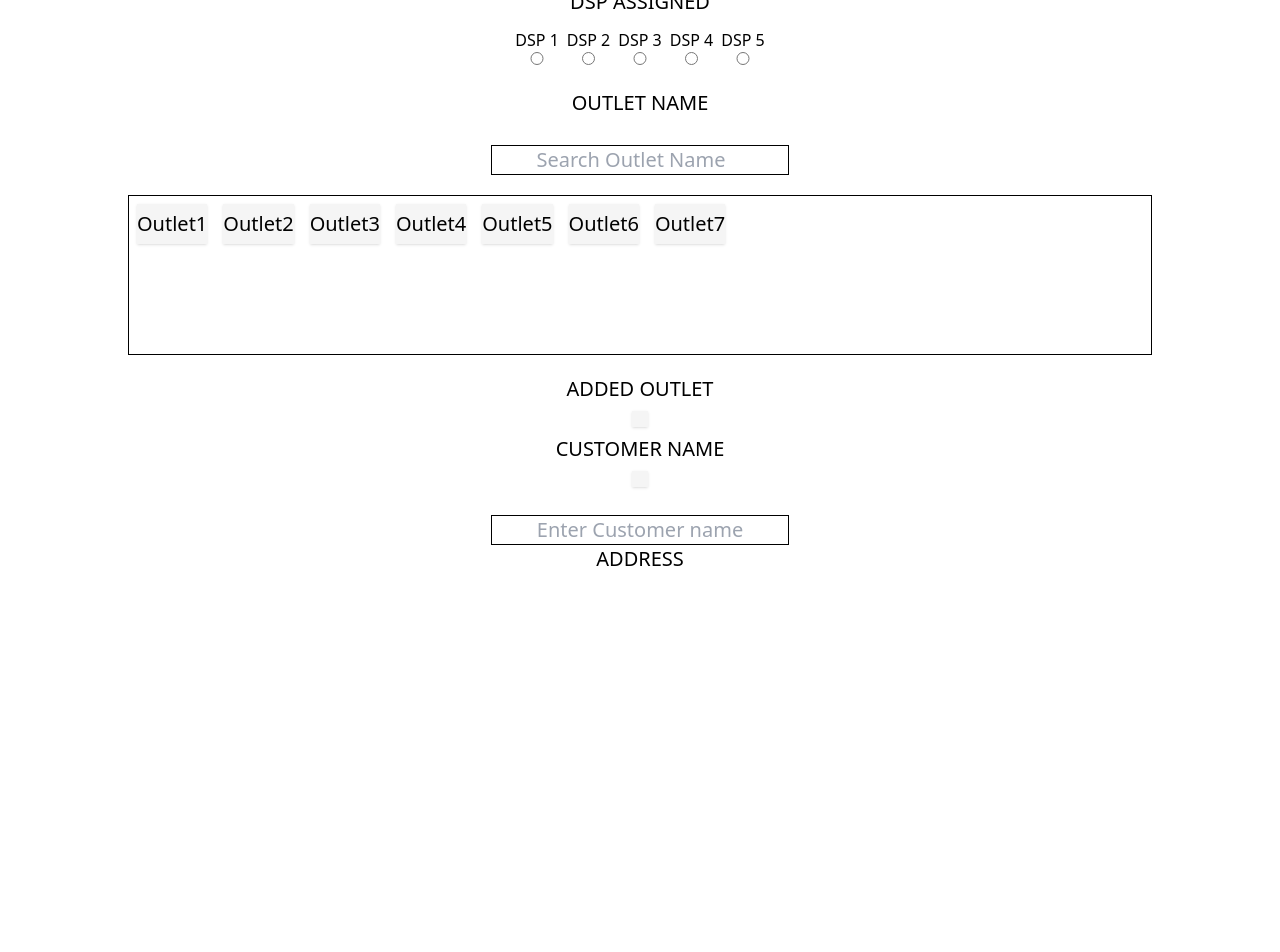
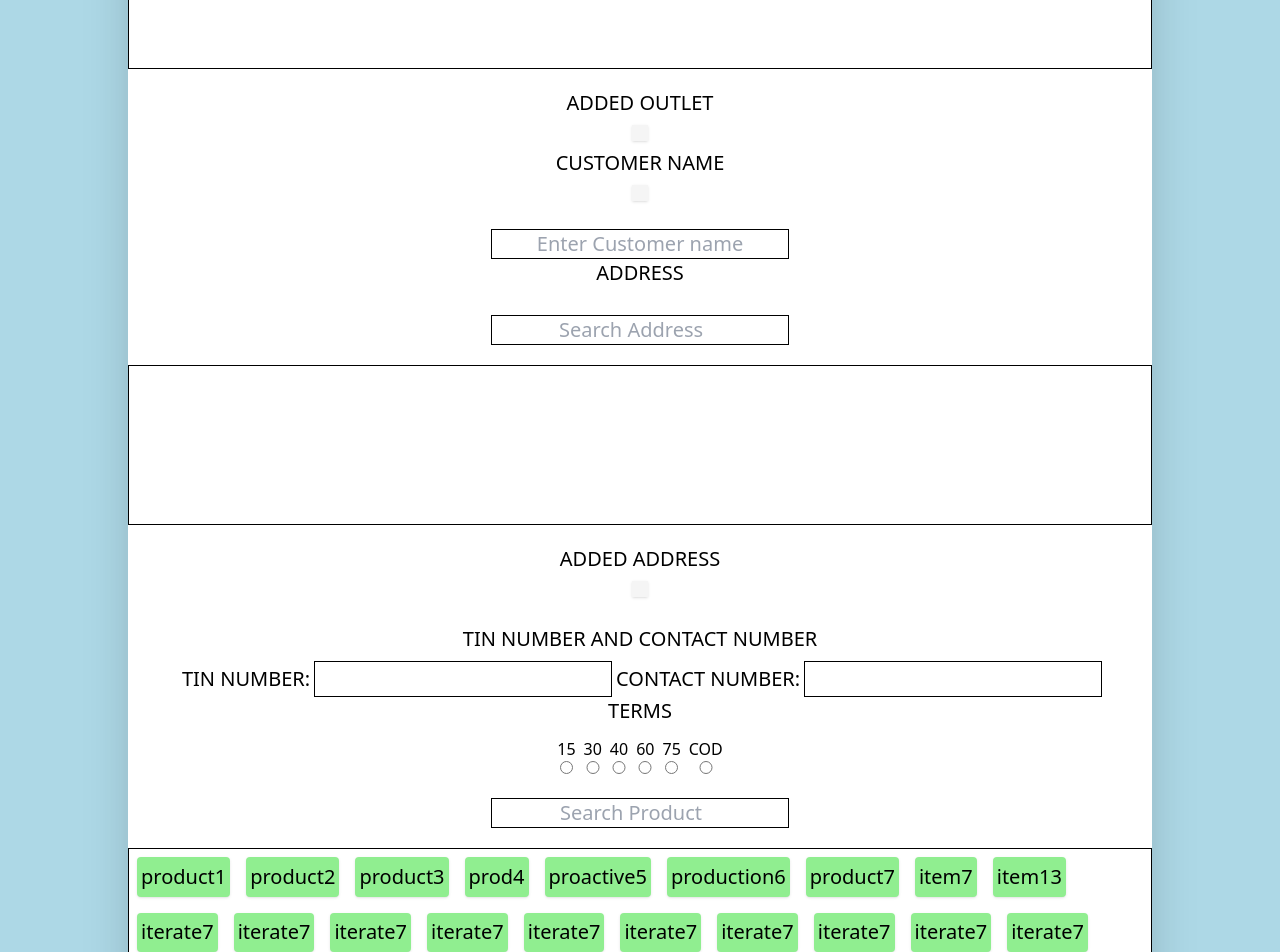
Before and after one commit to Xyron-22/WebForm, a Next.js app: page / in a window 1280 px wide. Shown: the part 560-1512 px from the top of the page. Before the commit the page ends 1301 px from the top, so only its background shows below. Built offline with nearby package versions, Linux system fonts and the light colour scheme.

Commit message:
development stage 2

```diff
--- a/app/page.js
+++ b/app/page.js
@@ -3,7 +3,7 @@ import HomePage from '@/components/Home';
 
 export default function Home() {
   return (
-    <main className="flex min-h-screen flex-col items-center pb-40">
+    <main className="flex min-h-screen flex-col items-center bg-lightBlue">
       <HomePage></HomePage>
     </main>
   )
--- a/components/Home.jsx
+++ b/components/Home.jsx
@@ -3,7 +3,9 @@
 import React, { useEffect, useState } from 'react';
 import MockData from '@/data/ProductData';
 import Outlet from "@/data/OutletNameData";
+import DspAddresses from '@/data/DspAddresses';
 import DspData from '@/data/DspData';
+import TermsData from '@/data/TermsData';
 import Modal from './Modal';
 
 const HomePage = () => {
@@ -25,8 +27,18 @@ const HomePage = () => {
     const [outlet, setOutlet] = useState("")
     //state for customer name
     const [customerName, setCustomerName] = useState("")
-    //state for address based on DSP assigned
-    const [arrayOfAddress, setArrayOfAddress] = useState()
+    //state for array of address shown based on DSP assigned
+    const [arrayOfAddressShown, setArrayOfAddressShown] = useState()
+    //state for array of address to search against, initial array of address based on dsp
+    const [arrayOfAddressToSearchAgainst, setArrayOfAddressToSearchAgainst] = useState()
+    //state for address
+    const [address, setAddress] = useState("")
+    //state for tin number
+    const [tinNumber, setTinNumber] = useState("")
+    //state for contact number
+    const [contactNumber, setContactNumber] = useState("")
+    //state for term
+    const [term, setTerm] = useState("")
     //state for toggling the modal
     const [toggle, setToggle] = useState(false)
 
@@ -61,7 +73,7 @@ const HomePage = () => {
 
     //function for searching products in the lists of products
     const handleSearchOutletName = (e) => {
-      const newArr = Outlet.filter((prod) => prod.toLowerCase().indexOf(e.target.value.toLowerCase()) !== -1)
+      const newArr = Outlet.filter((outlet) => outlet.toLowerCase().indexOf(e.target.value.toLowerCase()) !== -1)
       setOutletArray(newArr)
     }
 
@@ -70,77 +82,50 @@ const HomePage = () => {
       setDate(new Date(event.target.value))
   }
 
+    //function for searching address
+    const handleSearchAddress = (e) => {
+      const newArr = arrayOfAddressToSearchAgainst.filter((prod) => prod.toLowerCase().indexOf(e.target.value.toLowerCase()) !== -1)
+      setArrayOfAddressShown(newArr)
+    }
+
     //function for showing addresses based on DSP assigned
     useEffect(() => {
       switch (dspAssigned) {
-        case "DSP 1": setArrayOfAddress(DspData.dsp1)
+        case "DSP 1": setArrayOfAddressShown(DspAddresses.dsp1)
+        setArrayOfAddressToSearchAgainst(DspAddresses.dsp1)
         break;
-        case "DSP 2": setArrayOfAddress(DspData.dsp2)
+        case "DSP 2": setArrayOfAddressShown(DspAddresses.dsp2)
+        setArrayOfAddressToSearchAgainst(DspAddresses.dsp2)
         break;
-        case "DSP 3": setArrayOfAddress(DspData.dsp3)
+        case "DSP 3": setArrayOfAddressShown(DspAddresses.dsp3)
+        setArrayOfAddressToSearchAgainst(DspAddresses.dsp3)
         break;
-        case "DSP 4": setArrayOfAddress(DspData.dsp4)
+        case "DSP 4": setArrayOfAddressShown(DspAddresses.dsp4)
+        setArrayOfAddressToSearchAgainst(DspAddresses.dsp4)
         break;
-        case "DSP 5": setArrayOfAddress(DspData.dsp5)
+        case "DSP 5": setArrayOfAddressShown(DspAddresses.dsp5)
+        setArrayOfAddressToSearchAgainst(DspAddresses.dsp5)
         break;
       }
     }, [dspAssigned])
-    // const handleDSPAddresses = (e) => {
-    //   e.preventDefault();
-
-    // }
-
-    console.log(dspAssigned)
 
   return (
     <>
-    <div className='flex-col flex items-center lg:w-[80%]'>
+    <div className='flex-col flex items-center lg:w-[80%] bg-white shadow-2xl'>
       <h1 className='m-10 text-xl text-center md:text-2xl'>WESTERN BROTHERS OIL AND LUBRICANTS INC. ORDER FORM</h1>
       <h3 className='mb-5 text-lg text-center md:text-xl'>DISTRIBUTOR SALES PERSONNEL ORDER FORM</h3>
-    <input type='search' onChange={handleSearchProduct} placeholder='Search Product' className='text-xs md:text-xl xl:text-xl mt-5 text-center border border-black'></input>
-    <div className='w-full flex m-5 flex-wrap text-xs md:text-xl border border-black h-[20vh] overflow-auto'>
-    {mockDataArray.map((val, i) => {
-      return (
-          <input className='h-[25%] m-1 md:m-2 hover:cursor-pointer bg-whiteSmoke shadow hover:scale-110' key={i} name="product" type='button' value={val} onClick={(e) => {
-          setToggle(!toggle);
-          handleProduct(e)
-          }}>
-          </input>
-      )
-    })}
-    </div>
-    <p className='text-xs md:text-xl text-center mb-2'>ADDED PRODUCTS</p>
-    {arrayProducts.map(({product, quantity, price}, i) => {
-      return (
-        <div className='text-xs md:text-xl text-center'>
-          <li key={i}>Product:{product}, Quantity:{quantity}, Price:&#x20B1;{price} <button type='button' onClick={(e) => handleRemoveProductOnArray(e, product)}>REMOVE</button></li>
-        </div>
-      )
-    })}
     <label htmlFor='date' className='mt-5 mb-2 text-xs md:text-xl text-center'>ORDER DATE</label>
     <input className='shadow bg-whiteSmoke' type='date' name='date' value={date.toLocaleDateString("en-CA")} onChange={onSetDate}></input>
     <h1 className='text-xs md:text-xl text-center mt-5 mb-2'>DSP ASSIGNED</h1>
     <div className='text-center flex'>
-      <div className='m-1 flex flex-col'>
-        <label htmlFor='DSP1'>DSP 1</label>
-        <input type='radio' name='DSP1' value="DSP 1" checked={dspAssigned === "DSP 1"} onChange={(e) => setDspAssigned(e.target.value)}></input>
-      </div>
-      <div className='m-1 flex flex-col'>
-        <label htmlFor='DSP2'>DSP 2</label>
-        <input type='radio' name='DSP2' value="DSP 2" checked={dspAssigned === "DSP 2"} onChange={(e) => setDspAssigned(e.target.value)}></input>
-      </div>
-      <div className='m-1 flex flex-col'>
-        <label htmlFor='DSP3'>DSP 3</label>
-        <input type='radio' name='DSP3' value="DSP 3" checked={dspAssigned === "DSP 3"} onChange={(e) => setDspAssigned(e.target.value)}></input>
-      </div>
-      <div className='m-1 flex flex-col'>
-        <label htmlFor='DSP4'>DSP 4</label>
-        <input type='radio' name='DSP4' value="DSP 4" checked={dspAssigned === "DSP 4"} onChange={(e) => setDspAssigned(e.target.value)}></input>
-      </div>
-      <div className='m-1 flex flex-col'>
-        <label htmlFor='DSP5'>DSP 5</label>
-        <input type='radio' name='DSP5' value="DSP 5" checked={dspAssigned === "DSP 5"} onChange={(e) => setDspAssigned(e.target.value)}></input>
-      </div>
+      {DspData.map((dsp, i) => {
+        return (
+          <div className='m-1 flex flex-col' key={i}>
+          <label htmlFor={dsp}>{dsp}</label>
+          <input type='radio' name={dsp} value={dsp} checked={dspAssigned === dsp} onChange={(e) => setDspAssigned(e.target.value)}></input>
+        </div>
+        )
+      })}
     </div>
     <h1 className='text-xs md:text-xl text-center mt-5 mb-2'>OUTLET NAME</h1>
     <input type='search' onChange={handleSearchOutletName} placeholder='Search Outlet Name' className='text-xs md:text-xl xl:text-xl mt-5 text-center border border-black'></input>
@@ -158,11 +143,56 @@ const HomePage = () => {
     <h1 className='text-xs md:text-xl text-center mb-2 bg-whiteSmoke shadow p-2'>{customerName}</h1>
     <input type='text' placeholder='Enter Customer name' className='text-xs md:text-xl xl:text-xl mt-5 text-center border border-black' onChange={(e) => setCustomerName(e.target.value)}></input>
     <h1 className='text-xs md:text-xl text-center mb-2'>ADDRESS</h1>
-    {arrayOfAddress && arrayOfAddress.map((address, i) => {
+    <input type='search' onChange={handleSearchAddress} placeholder='Search Address' className='text-xs md:text-xl xl:text-xl mt-5 text-center border border-black'></input>
+    <div className='w-full flex m-5 flex-wrap text-xs md:text-xl border border-black h-[20vh] overflow-auto'>
+    {arrayOfAddressShown && arrayOfAddressShown.map((address, i) => {
       return (
-        <div key={i}>{address}</div>
+        <input type='button' className='h-[25%] m-1 md:m-2 hover:cursor-pointer bg-whiteSmoke shadow hover:scale-110' value={address} onClick={(e) => setAddress(e.target.value)} key={i}></input>
       )
     })}
+    </div>
+    <h1 className='text-xs md:text-xl text-center mb-2'>ADDED ADDRESS</h1>
+    <h1 className='text-xs md:text-xl text-center mb-2 bg-whiteSmoke shadow p-2'>{address}</h1>
+    <h1 className='text-xs md:text-xl text-center mt-5 mb-2'>TIN NUMBER AND CONTACT NUMBER</h1>
+    <div className='text-center flex flex-col lg:flex-row'>
+      <label htmlFor='TIN' className='text-xs md:text-xl text-center m-1'>TIN NUMBER:</label>
+      <input name='TIN' type='text' className='text-xs md:text-xl xl:text-xl text-center border border-black' onChange={(e) => setTinNumber(e.target.value)}></input>
+      <label htmlFor='Contact' className='text-xs md:text-xl text-center m-1'>CONTACT NUMBER:</label>
+      <input name='Contact' type='text' className='text-xs md:text-xl xl:text-xl text-center border border-black' onChange={(e) => setContactNumber(e.target.value)}></input>
+    </div>
+    <h1 className='text-xs md:text-xl text-center mb-2'>TERMS</h1>
+    <div className='text-center flex'>
+      {TermsData.map((termValue, i) => {
+        return (
+          <div className='m-1 flex flex-col' key={i}>
+          <label htmlFor={termValue}>{termValue}</label>
+          <input type='radio' name={termValue} value={termValue} checked={term === termValue} onChange={(e) => setTerm(e.target.value)}></input>
+        </div>
+        )
+      })}
+    </div>
+    <input type='search' onChange={handleSearchProduct} placeholder='Search Product' className='text-xs md:text-xl xl:text-xl mt-5 text-center border border-black'></input>
+    <div className='w-full flex m-5 flex-wrap text-xs md:text-xl border border-black h-[20vh] overflow-auto'>
+    {mockDataArray.map((val, i) => {
+      return (
+          <input className='h-[25%] m-1 md:m-2 hover:cursor-pointer bg-lightGreen shadow hover:scale-110 p-1 rounded' key={i} name="product" type='button' value={val} onClick={(e) => {
+          setToggle(!toggle);
+          handleProduct(e)
+          }}>
+          </input>
+      )
+    })}
+    </div>
+    <div className='pb-5'>
+    <h1 className='text-xs md:text-xl text-center mb-2'>ADDED PRODUCTS</h1>
+    {arrayProducts.map(({product, quantity, price}, i) => {
+      return (
+        <div className='text-xs md:text-xl text-center'>
+          <li key={i}>Product:{product}, Quantity:{quantity}, Price:&#x20B1;{price} <button type='button' onClick={(e) => handleRemoveProductOnArray(e, product)}>REMOVE</button></li>
+        </div>
+      )
+    })}
+    </div>
     {toggle && <Modal setToggle={setToggle} toggle={toggle} product={product} handleProduct={handleProduct} setProduct={setProduct} setArrayProducts={setArrayProducts} arrayProducts={arrayProducts}></Modal>}
     </div>
     </>
--- a/components/Modal.jsx
+++ b/components/Modal.jsx
@@ -34,8 +34,8 @@ const Modal = ({setToggle, toggle, product, handleProduct, setProduct, arrayProd
 
 
   return (
-    <div className='bg-black opacity-90 z-50 absolute w-full h-full flex justify-center items-center'>
-        <div className='w-full md:w-[60%] h-[40%] rounded-xl bg-white opacity-100 flex justify-center items-center flex-col'>
+    <div className='bg-black opacity-100 z-40 sticky bottom-0 w-screen h-screen flex justify-center items-center'>
+        <div className='w-full md:w-[60%] h-[40%] rounded-xl bg-white opacity-100 flex justify-center items-center flex-col z-50'>
             <h1>{product.product}</h1>
             <div>
                 <div className='flex flex-row justify-between m-5'>
--- /dev/null
+++ b/data/DspAddresses.js
@@ -0,0 +1,8 @@
+
+export default {
+    dsp1: ["DSP1address1", "DSP1address2"],
+    dsp2: ["DSP2address1", "DSP2address2"],
+    dsp3: ["DSP3address1", "DSP3address2"],
+    dsp4: ["DSP4address1", "DSP4address2"],
+    dsp5: ["DSP5address1", "DSP5address2"],
+}
--- /dev/null
+++ b/data/TermsData.js
@@ -0,0 +1,9 @@
+
+export default [
+    "15",
+    "30",
+    "40",
+    "60",
+    "75",
+    "COD",
+]
--- a/tailwind.config.js
+++ b/tailwind.config.js
@@ -22,7 +22,9 @@ module.exports = {
     colors: {
       "whiteSmoke": "#f5f5f5",
       "black": "#000000",
-      "white": "#FFFFFF"
+      "white": "#FFFFFF",
+      "lightBlue": "#ADD8E6",
+      "lightGreen": "#90EE90"
     }
   },
   plugins: [],
```
Also changed, not shown: data/DspData.js (+7 -7 lines).
